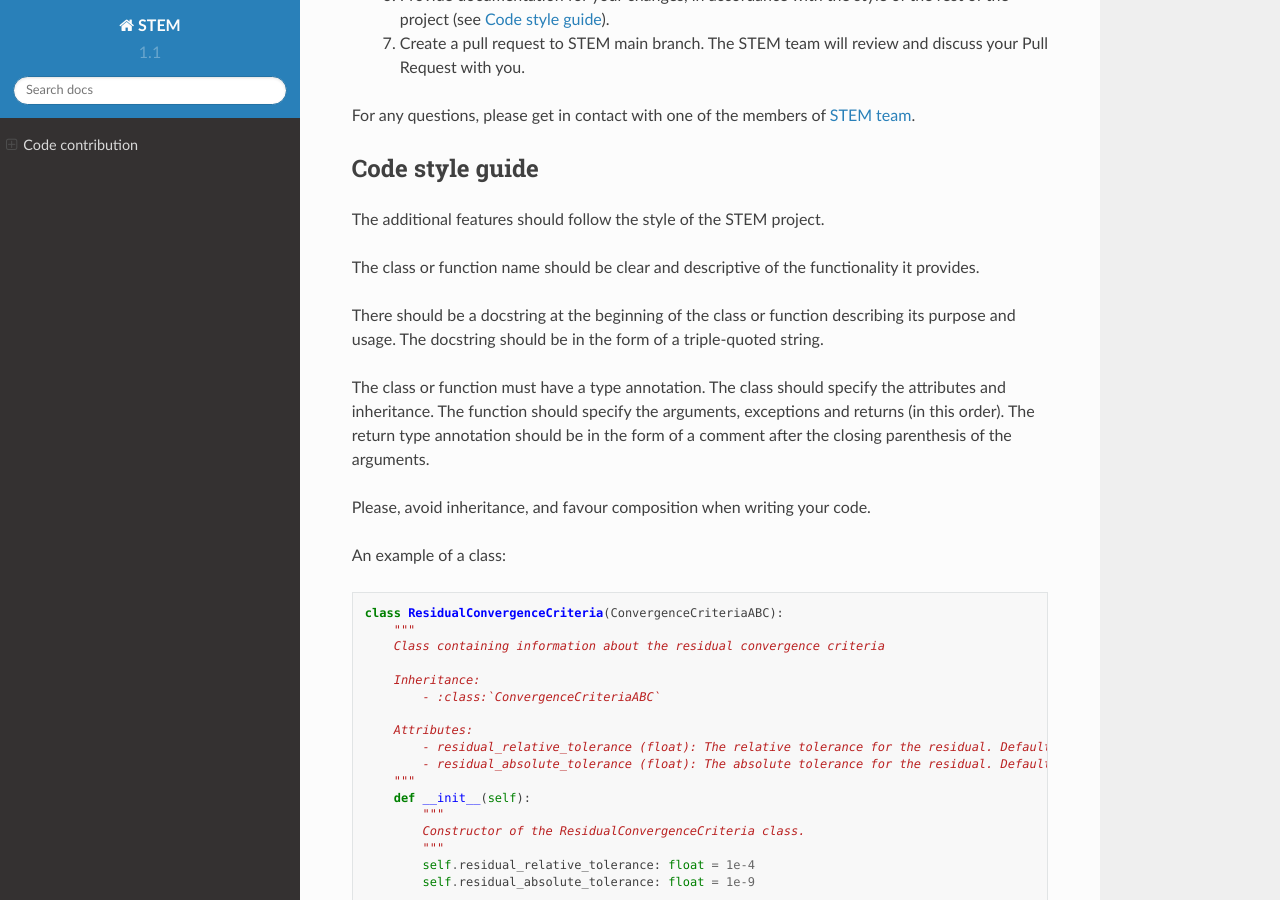
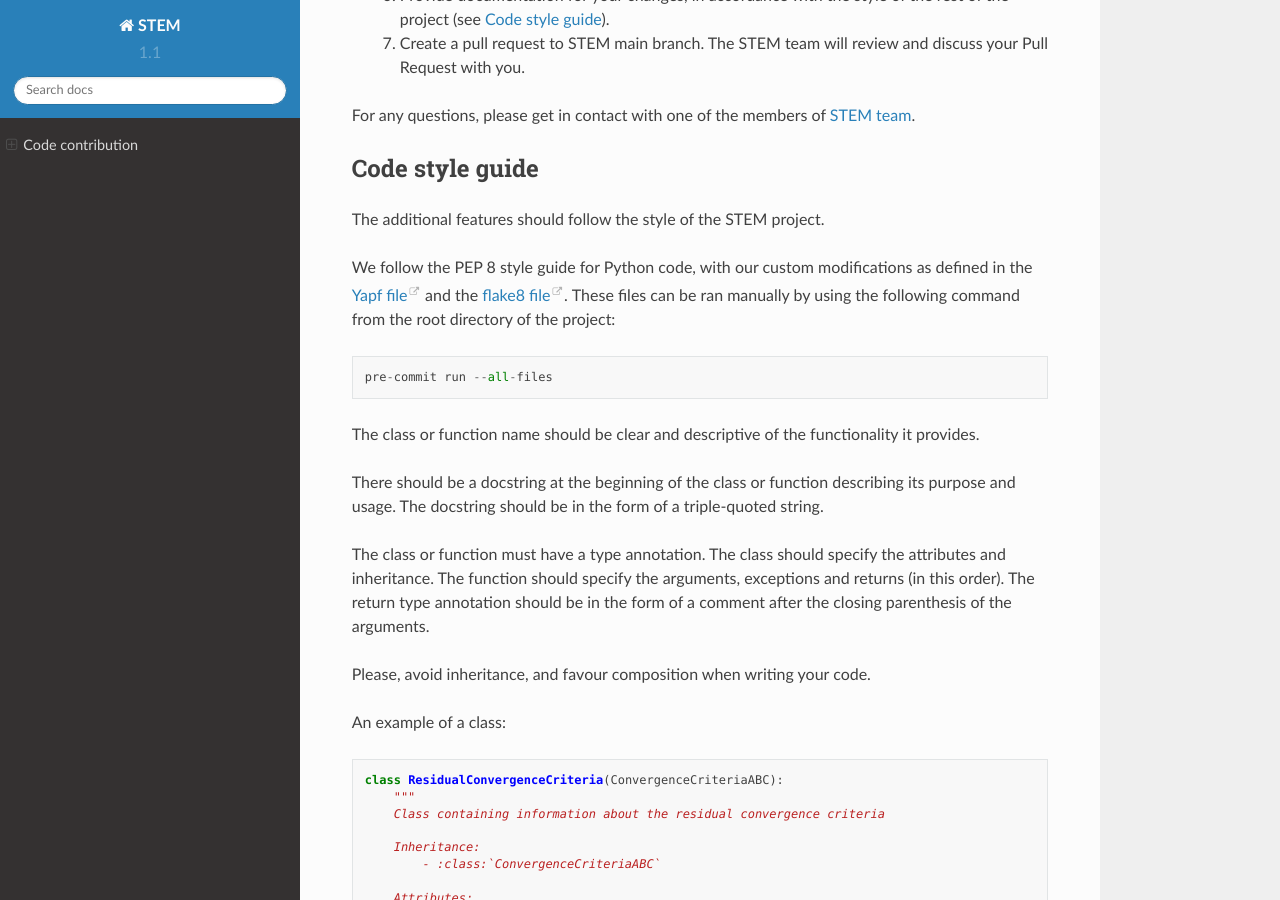
Before and after one commit to StemVibrations/STEM, a Sphinx documentation site: the page built from docs/contributions.rst, in a window 1280 px wide and 900 px high, scrolled down 400 px. Built offline with Sphinx 7.4.7 and the Read the Docs theme 2.0.0, drawn with Linux system fonts in a browser that asks for light colours.

Commit message:
updated formatting in contributions.rst

```diff
--- a/docs/contributions.rst
+++ b/docs/contributions.rst
@@ -22,6 +22,15 @@ For any questions, please get in contact with one of the members of :doc:`author
 Code style guide
 ----------------
 The additional features should follow the style of the STEM project.
+
+We follow the PEP 8 style guide for Python code, with our custom modifications as defined in the
+`Yapf file <../../.style.yapf>`_ and the `flake8 file <../../.flake8>`_. These files can be ran manually by using the
+following command from the root directory of the project:
+
+.. code-block::
+
+    pre-commit run --all-files
+
 
 The class or function name should be clear and descriptive of the functionality it provides.
 
```
